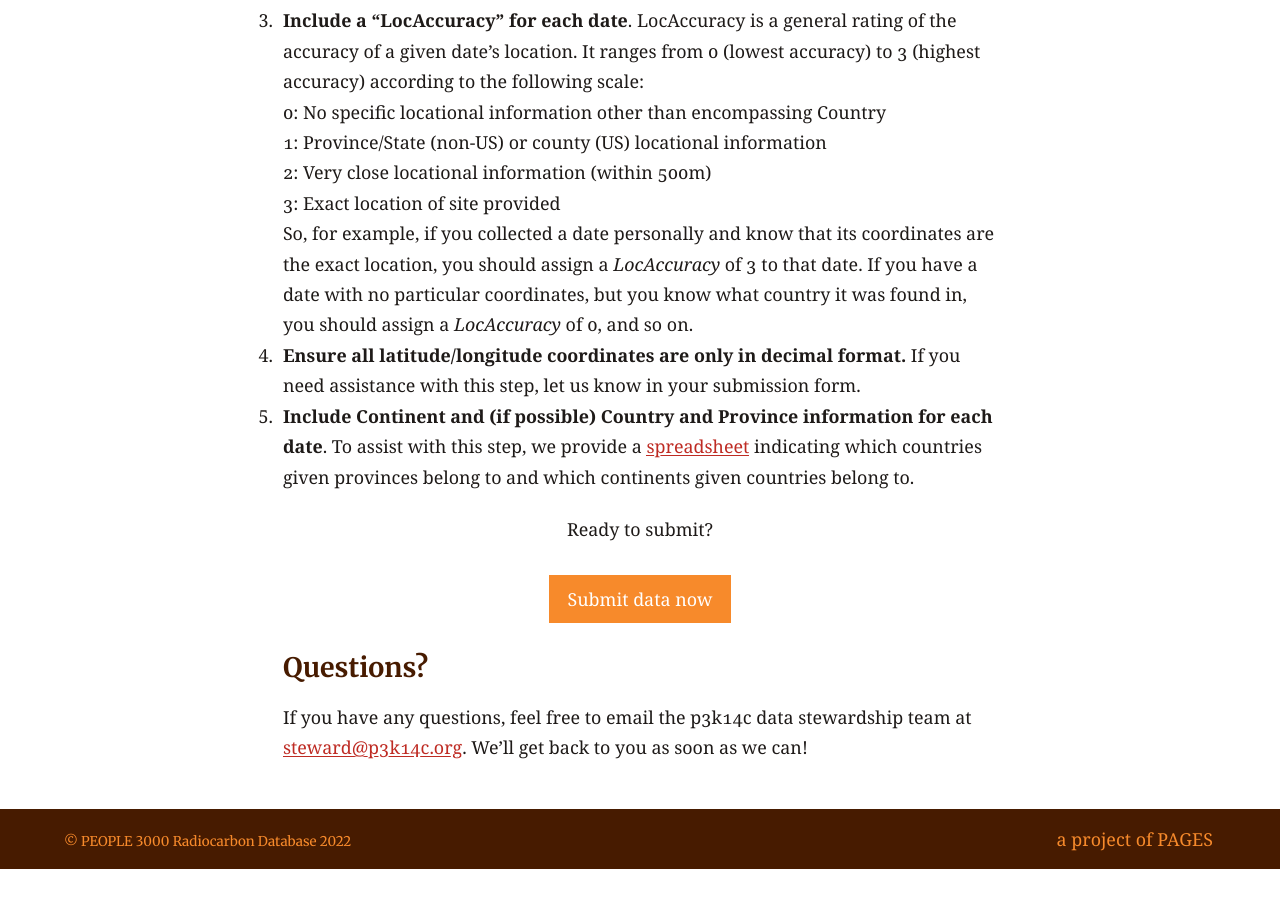
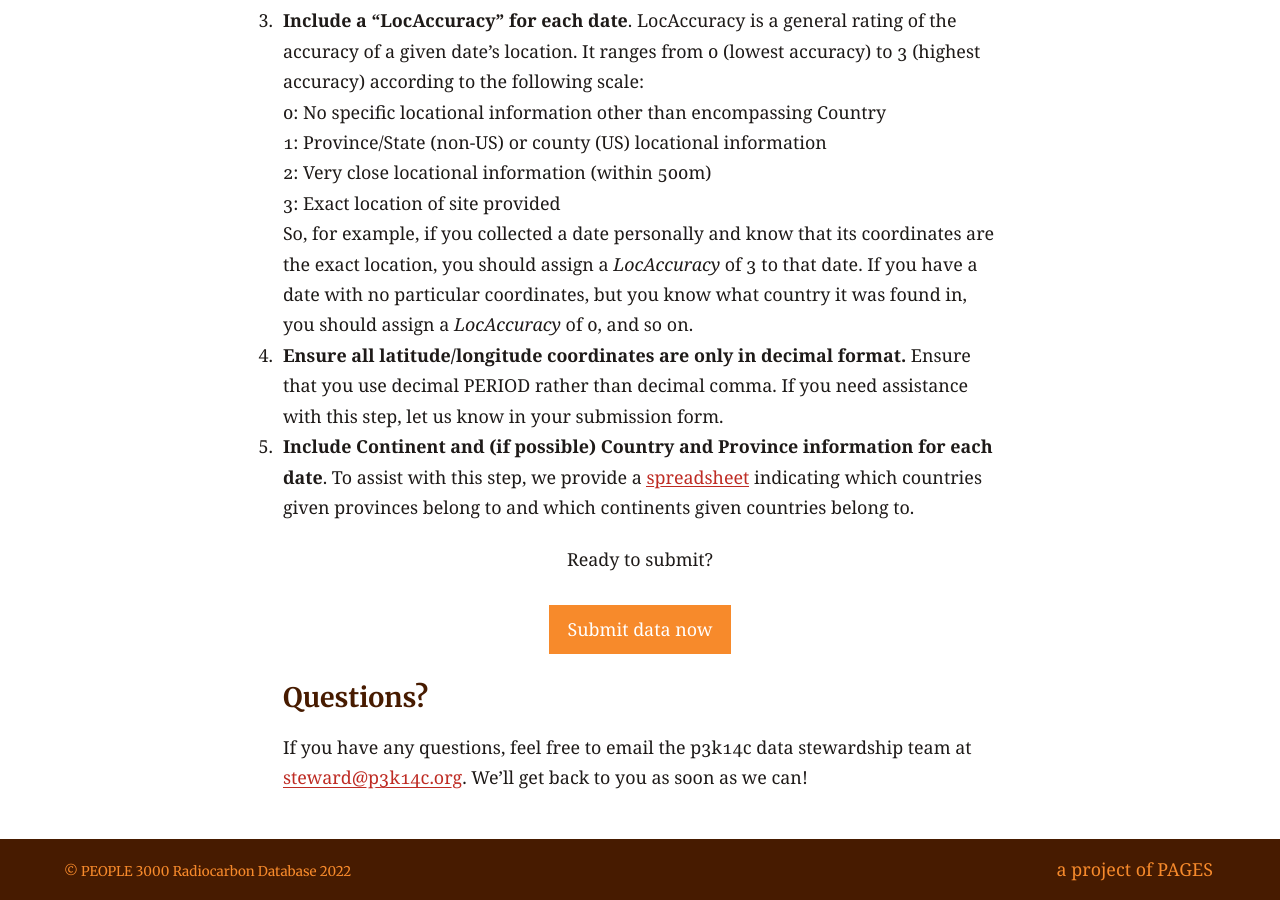
Before and after one commit to people3k/people3k.github.io, a Jekyll site: the page built from submit.md, in a window 1280 px wide and 900 px high, scrolled down 978 px. Built offline with Jekyll 4.4.1, drawn with Linux system fonts in a browser that asks for light colours; before the commit the page ends 1847 px from its top, so only the background shows below that.

Commit message:
decimal period

```diff
--- a/submit.md
+++ b/submit.md
@@ -35,6 +35,7 @@ to 3 (highest accuracy) according to the following scale: <br>
     know what country it was found in, you should assign a _LocAccuracy_ of 0,
     and so on.
 4. **Ensure all latitude/longitude coordinates are only in decimal format.**
+    Ensure that you use decimal PERIOD rather than decimal comma.
     If you need assistance with this step, let us know in your submission form.
 5. **Include Continent and (if possible) Country and Province information for each date**.
     To assist with this step, we provide a [spreadsheet](/data/p3k14c_province-country-info.xlsx)
```
